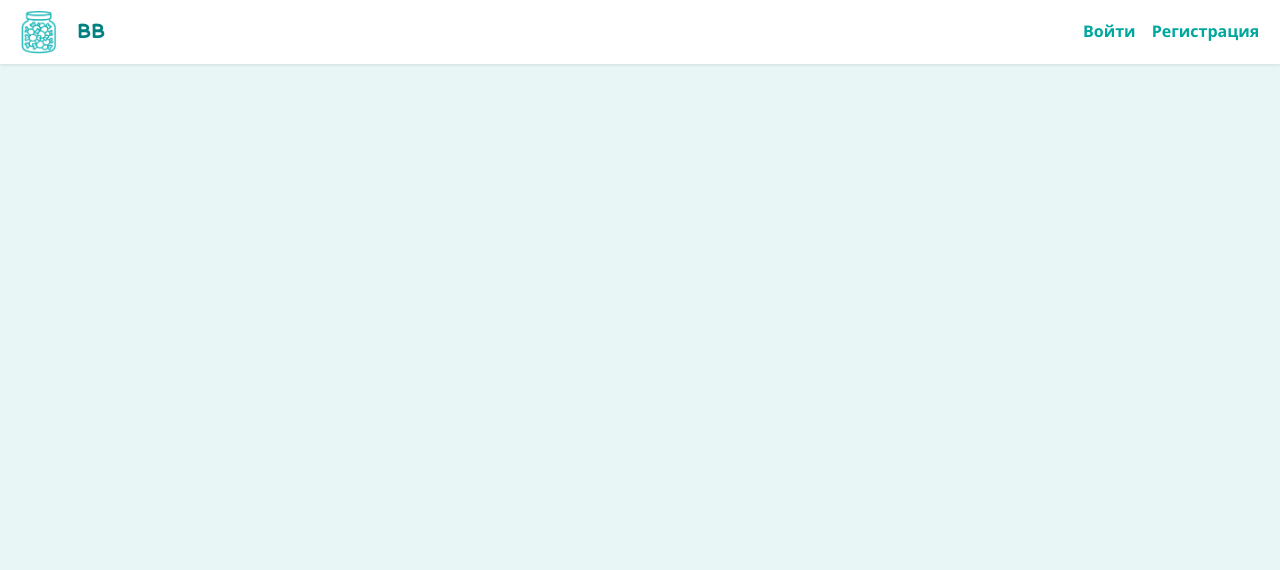
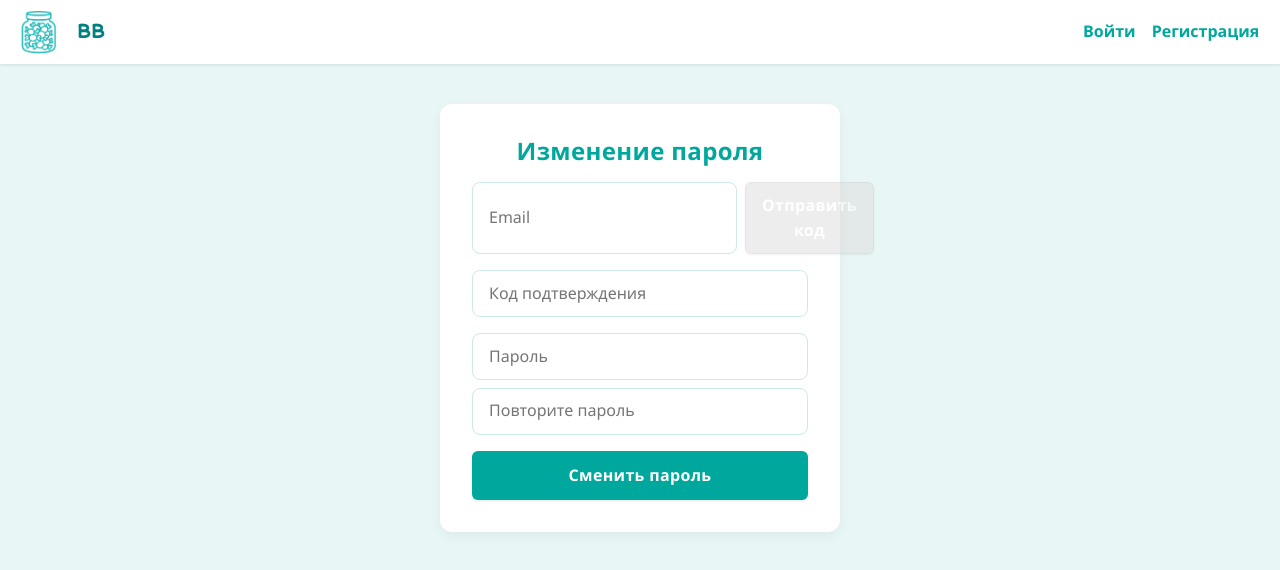
Before and after one commit to carameltoffee/strawberry, a React (Vite) app in the folder frontend2/: page /restore in a window 1280 px wide. Shown: the top 570 px of the page. Built offline with nearby package versions, Linux system fonts and the light colour scheme.

Commit message:
feat: password in diff component & restore endpoint

```diff
--- a/frontend2/src/components/Auth/Auth.thunks.ts
+++ b/frontend2/src/components/Auth/Auth.thunks.ts
@@ -88,13 +88,32 @@ export const sendCode = (email: string): AppThunk => async (dispatch) => {
           });
 
           if (!response.ok) throw new Error('Ошибка отправки кода');
-
           dispatch(setSuccessAlert('Код отправлен на почту'));
      } catch (error) {
           const message = error instanceof Error ? error.message : 'Неизвестная ошибка';
           dispatch(setErrorAlert(message));
      }
 };
+
+export const restore = (email: string, code: string, password: string): AppThunk => async (dispatch) => {
+     try {
+          const response = await fetch(`${__BASE_API_URL__}/restore`, {
+               method: 'POST',
+               headers: { 'Content-Type': 'application/json' },
+               body: JSON.stringify({ email, code, password }),
+          });
+          if (!response.ok) {
+               const data = await response.json();
+               throw new Error(data?.error || 'Невозможно изменить пароль')
+          };
+          dispatch(registerSuccess());
+          dispatch(setSuccessAlert('Успешно изменен пароль для входа'));
+     } catch (error) {
+          const message = error instanceof Error ? error.message : 'Неизвестная ошибка';
+          dispatch(setErrorAlert(message));
+          dispatch(registerFailure(message));
+     }
+}
 
 export const logout = (): AppThunk => async (dispatch) => {
      dispatch(logoutAction());
--- a/frontend2/src/components/Auth/Login.module.css
+++ b/frontend2/src/components/Auth/Login.module.css
@@ -8,6 +8,7 @@
      display: flex;
      flex-direction: column;
      gap: 1rem;
+     text-align: center;
 }
 
 .title {
--- a/frontend2/src/components/Auth/Login.tsx
+++ b/frontend2/src/components/Auth/Login.tsx
@@ -27,6 +27,10 @@ export const Login: React.FC = () => {
           }
      }, [user, navigate]);
 
+     const handlePassword = () => {
+          navigate("/restore");
+     }
+
      return (
           <form className={styles.form} onSubmit={submitHandler}>
                <h1 className={styles.title}>Вход</h1>
@@ -49,6 +53,7 @@ export const Login: React.FC = () => {
                <button type="submit" className={styles.button} disabled={loading}>
                     {loading ? 'Загрузка...' : 'Войти'}
                </button>
+               <a onClick={handlePassword}>Забыли пароль?</a>
           </form>
 
      );
--- a/frontend2/src/components/Auth/Register.module.css
+++ b/frontend2/src/components/Auth/Register.module.css
@@ -25,7 +25,11 @@
      gap: 0.5rem;
 }
 
-.checkboxRow {
+.isSpecialist {
+     color: var(--primary-color);
+}
+
+.checkbox {
      display: flex;
      align-items: center;
      gap: 0.5rem;
@@ -75,3 +79,7 @@
      cursor: pointer;
      transition: background-color 0.2s ease;
 }
+
+a {
+     cursor: pointer;
+}
--- a/frontend2/src/components/Auth/Register.tsx
+++ b/frontend2/src/components/Auth/Register.tsx
@@ -1,4 +1,4 @@
-import { useEffect, useState } from 'react';
+import { useCallback, useEffect, useState } from 'react';
 import { registerUser, sendCode } from './Auth.thunks';
 import styles from './Register.module.css';
 import { Spinner } from '../Spinner/Spinner';
@@ -6,6 +6,7 @@ import { useAppDispatch } from '../../hooks/hooks';
 import { useNavigate } from 'react-router-dom';
 import { RootState } from '../../store/store';
 import { useSelector } from 'react-redux';
+import { PasswordRepeat } from '../RepeatPassword/RepeatPassword';
 
 export const Register: React.FC = () => {
      const dispatch = useAppDispatch();
@@ -44,6 +45,10 @@ export const Register: React.FC = () => {
           await dispatch(sendCode(form.email));
           setSending(false);
      };
+
+     const handlePasswordChange = useCallback((pwd: string) => {
+          setForm(prev => ({ ...prev, password: pwd }));
+     }, []);
 
      return (
           <div className={styles.container}>
@@ -114,15 +119,7 @@ export const Register: React.FC = () => {
                          className="w-full border p-2 rounded"
                          required
                     />
-                    <input
-                         name="password"
-                         placeholder="Пароль"
-                         type="password"
-                         value={form.password}
-                         onChange={handleChange}
-                         className="w-full border p-2 rounded"
-                         required
-                    />
+                    <PasswordRepeat onChange={handlePasswordChange} />
                     <button type="submit" className={styles.submit}>
                          Зарегистрироваться
                     </button>
--- /dev/null
+++ b/frontend2/src/components/Auth/Restore.tsx
@@ -0,0 +1,89 @@
+import { useCallback, useEffect, useState } from 'react';
+import { useAppDispatch } from '../../hooks/hooks';
+import { restore, sendCode } from './Auth.thunks';
+import styles from './Register.module.css';
+import { Spinner } from '../Spinner/Spinner';
+import { useNavigate } from 'react-router-dom';
+import { PasswordRepeat } from '../RepeatPassword/RepeatPassword';
+import { useSelector } from 'react-redux';
+import { RootState } from '../../store/store';
+
+export const Restore: React.FC = () => {
+     const dispatch = useAppDispatch();
+     const navigate = useNavigate();
+     const [sending, setSending] = useState(false);
+     const [form, setForm] = useState({
+          email: '',
+          code: '',
+          password: '',
+     });
+     const isRegistered = useSelector((state: RootState) => state.auth.isRegistered);
+
+     const handleChange = (e: React.ChangeEvent<HTMLInputElement>) => {
+          const { name, value } = e.target;
+          setForm(prev => ({ ...prev, [name]: value }));
+     };
+
+     const handleSendCode = async () => {
+          if (!form.email) return;
+          setSending(true);
+          await dispatch(sendCode(form.email));
+          setSending(false);
+     };
+
+     useEffect(() => {
+          if (isRegistered) {
+               navigate("/login");
+          }
+     }, [isRegistered, navigate]);
+
+     const handleSubmit = async (e: React.FormEvent) => {
+          e.preventDefault();
+          await dispatch(restore(form.email, form.code, form.password));
+          navigate('/login');
+     };
+
+     const handlePasswordChange = useCallback((pwd: string) => {
+          setForm(prev => ({ ...prev, password: pwd }));
+     }, []);
+
+     return (
+          <div className={styles.container}>
+               <h1 className={styles.title}>Изменение пароля</h1>
+               <form onSubmit={handleSubmit} className={styles.form}>
+                    <div className={styles.row}>
+                         <input
+                              type="email"
+                              name="email"
+                              placeholder="Email"
+                              value={form.email}
+                              onChange={handleChange}
+                              className={styles.input}
+                              required
+                         />
+                         <button
+                              type="button"
+                              onClick={handleSendCode}
+                              className={styles.codeButton}
+                              disabled={!form.email || sending}
+                         >
+                              {sending ? <Spinner /> : 'Отправить код'}
+                         </button>
+                    </div>
+                    <input
+                         type="text"
+                         name="code"
+                         placeholder="Код подтверждения"
+                         value={form.code}
+                         onChange={handleChange}
+                         className="w-full border p-2 rounded"
+                         required
+                    />
+                    <PasswordRepeat onChange={handlePasswordChange} />
+                    <button type="submit" className={styles.submit}>
+                         Сменить пароль
+                    </button>
+               </form>
+          </div>
+     );
+};
--- /dev/null
+++ b/frontend2/src/components/RepeatPassword/RepeatPassword.tsx
@@ -0,0 +1,45 @@
+import { useState, useEffect } from 'react';
+
+interface PasswordRepeatProps {
+     onChange: (password: string) => void;
+}
+
+export const PasswordRepeat: React.FC<PasswordRepeatProps> = ({ onChange }) => {
+     const [password, setPassword] = useState('');
+     const [repeat, setRepeat] = useState('');
+     const [error, setError] = useState('');
+
+     useEffect(() => {
+          if (password && repeat && password !== repeat) {
+               setError('Пароли не совпадают');
+               onChange('');
+          } else {
+               setError('');
+               if (password && repeat) {
+                    onChange(password);
+               }
+          }
+     }, [password, repeat, onChange]);
+
+     return (
+          <div style={{ width: '100%' }}>
+               <input
+                    type="password"
+                    placeholder="Пароль"
+                    value={password}
+                    onChange={(e) => setPassword(e.target.value)}
+                    style={{ width: '100%', display: 'block', marginBottom: '0.5rem' }}
+                    required
+               />
+               <input
+                    type="password"
+                    placeholder="Повторите пароль"
+                    value={repeat}
+                    onChange={(e) => setRepeat(e.target.value)}
+                    style={{ width: '100%', display: 'block' }}
+                    required
+               />
+               {error && <div style={{ color: 'red', marginTop: '0.5rem' }}>{error}</div>}
+          </div>
+     );
+};
--- a/frontend2/src/routes/Routes.tsx
+++ b/frontend2/src/routes/Routes.tsx
@@ -4,6 +4,7 @@ import { Register } from "../components/Auth/Register";
 import Reservation from "../pages/Reservation/Reservation";
 import ProfilePage from "../pages/Profile/Profile";
 import MainPage from "../pages/Main/Main";
+import { Restore } from "../components/Auth/Restore";
 
 export const InitRoutes = () => {
      return (
@@ -13,6 +14,7 @@ export const InitRoutes = () => {
                <Route path="/" element={<MainPage/>}/>
                <Route path="/res/:id" element={<Reservation/>}/>
                <Route path="/me" element={<ProfilePage/>}/>
+               <Route path="/restore" element={<Restore/>}/>
           </Routes>
      );
 };
```
